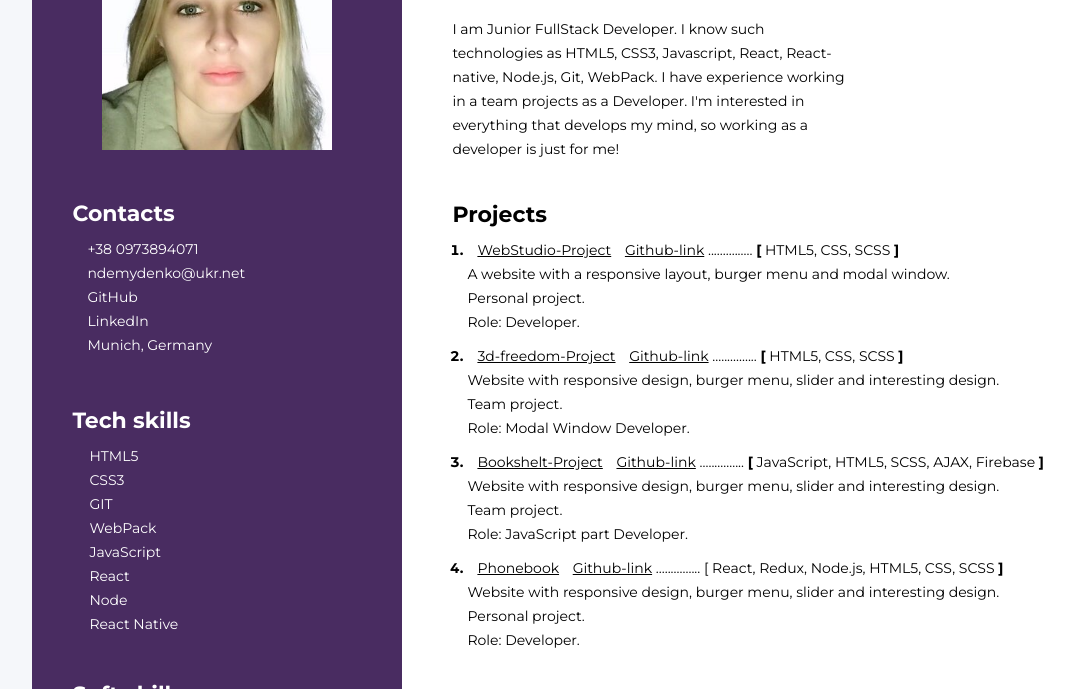
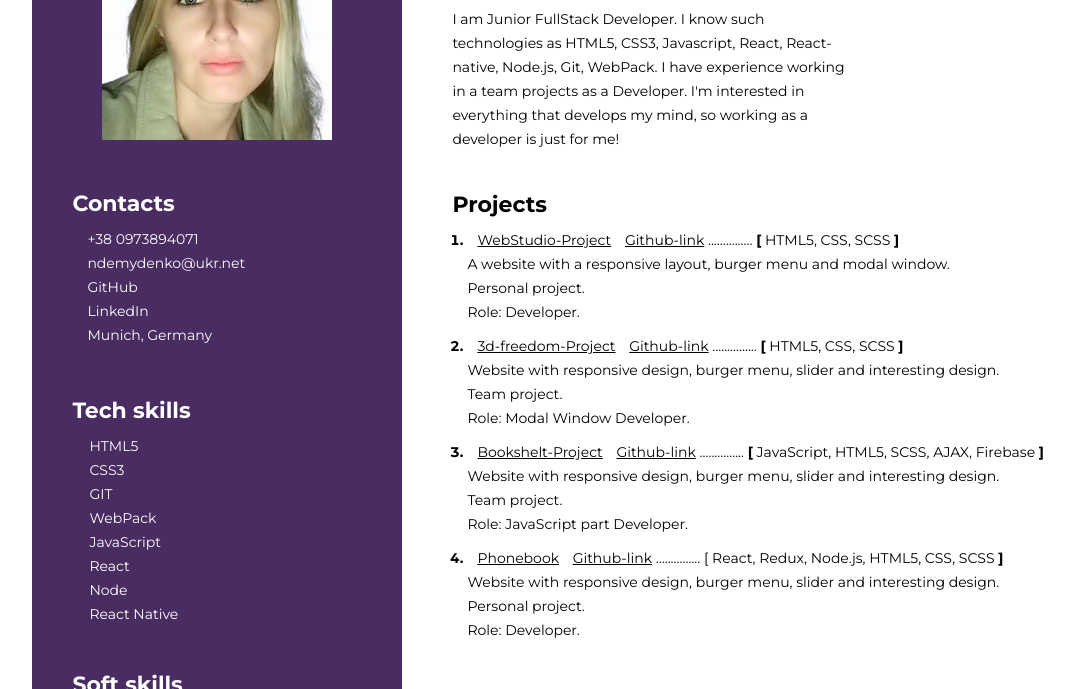
Before and after one commit to Natalia0310/re, a plain HTML site: page index.html in a window 1280 px wide. Shown: the part 150-839 px from the top of the page, without its empty margins (60-1134 px from the left). Drawn offline with Linux system fonts and the light colour scheme.

Commit message:
update styles

```diff
--- a/css/styles.css
+++ b/css/styles.css
@@ -1,6 +1,6 @@
 body {
 	font-family: "Montserrat", sans-serif;
-	background-color: #f5f7fa;
+	background-color: #ffffff;
 }
 
 /* main styles */
@@ -13,7 +13,7 @@ body {
 
 	width: 1200px;
 	margin: 0 auto;
-	padding: 10px 20px;
+	/* padding: 10px 20px; */
 }
 
 /* main content styles */
```
